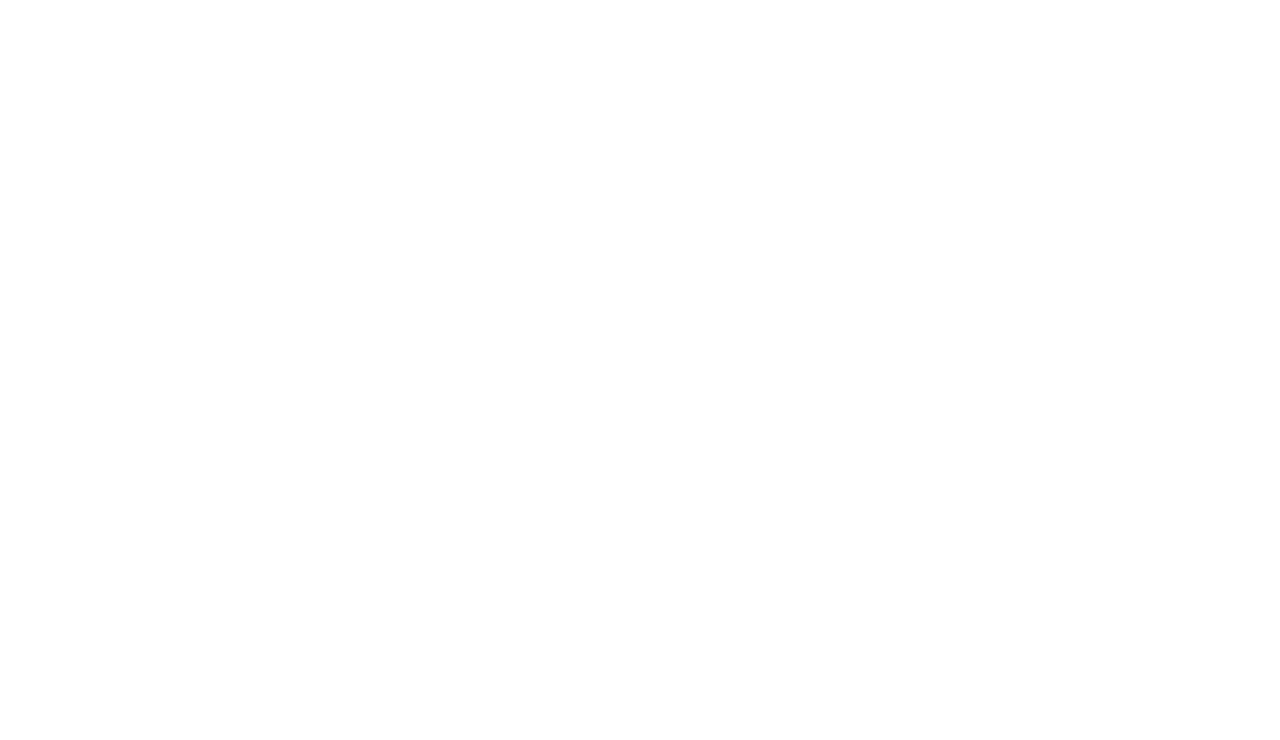
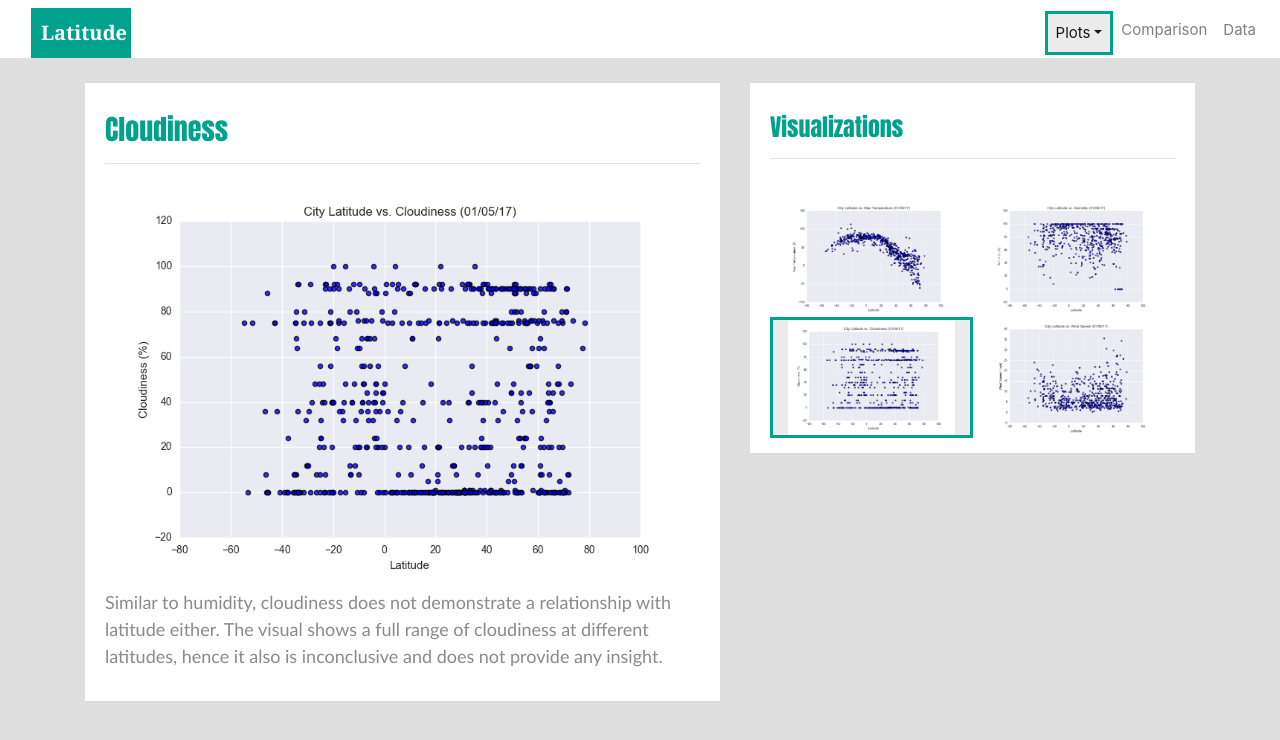
Before and after one commit to nsheikh23/Web-Design-Challenge, a plain HTML site: page cloudiness.html in a window 1280 px wide. Drawn offline with nearby package versions, Linux system fonts and the light colour scheme; files that its build step writes are made by us from their sources.

Commit message:
Finished humidity and cloudiness pages

```diff
--- a/cloudiness.html
+++ b/cloudiness.html
@@ -0,0 +1,103 @@
+<!DOCTYPE html>
+
+<head>
+    <meta charset="UTF-8">
+    <title>Cloudiness</title>
+
+    <!-- Bootstrap stylesheet -->
+    <link rel="stylesheet" href="https://stackpath.bootstrapcdn.com/bootstrap/4.3.1/css/bootstrap.min.css" integrity="sha384-ggOyR0iXCbMQv3Xipma34MD+dH/1fQ784/j6cY/iJTQUOhcWr7x9JvoRxT2MZw1T" crossorigin="anonymous">
+
+    <!-- External CSS stylesheet -->
+    <link rel="stylesheet" type="text/css" href="styles.css">
+
+</head>
+
+<body>
+
+    <!-- NavBar -->
+    <nav class="navbar navbar-expand-md navbar-light">
+        <a class='navbar-brand' href="landing_page.html" style="color: white">Latitude</a>
+        <button class="navbar-toggler border border-white" type="button" data-toggle="collapse" data-target="#navbarNavDropdown" aria-controls="navbarNavDropdown" aria-expanded="false" aria-label="Toggle navigation">
+            <span class="navbar-toggler-icon"></span>
+        </button>
+        <div class="collapse navbar-collapse" id="navbarNavDropdown">
+            <ul class="navbar-nav ml-auto">
+                <li class="nav-item dropdown active" >
+                    <a class="nav-link dropdown-toggle" href="#" id="navbarDropdownMenuLink" data-toggle="dropdown" aria-haspopup="true" area-expanded='false'>Plots</a>
+                    <div class="dropdown-menu" aria-labelledby="navbarDropdownMenuLink">
+                        <a class="dropdown-item" href="maxtemp.html">Max Temperature</a>
+                        <a class="dropdown-item" href="humidity.html">Humidity</a>
+                        <a class="dropdown-item" href="cloudiness.html">Cloudiness</a>
+                        <a class="dropdown-item" href="windspeed.html">Wind Speed</a>
+                    </div>
+                </li>
+                <li class="nav-item">
+                    <a class="nav-link" href="comparisons.html">Comparison</a>
+                </li>
+                <li class="nav-item">
+                    <a class="nav-link" href="data.html">Data</a>
+                </li>
+            </ul>
+        </div>
+    </nav>
+
+    <main class="container">
+        <div class="row">
+
+            <!-- Description Box -->
+            <div class="col-sm-12 col-md-7">
+                <div class='Box'>
+                    <h3 class="title">Cloudiness</h3>
+                    <hr>
+                    <img src="assets/images/Fig3.png" width="100%" height="100%">
+                    <p>
+                        Similar to humidity, cloudiness does not demonstrate a relationship with latitude either.
+                        The visual shows a full range of cloudiness at different latitudes, hence it also is inconclusive
+                        and does not provide any insight.
+                    </p>
+                </div>
+            </div>
+
+            <!-- Visualization Box  -->
+            <div class='col-sm-12 col-md-5'>
+                <div class="Box" id="visuals">
+                    <h4 class="title">Visualizations</h4>
+                    <hr>
+                    <br>
+                    <div class="container">
+                        <div class="row">
+
+                            <!-- Max Temp Chart -->
+                            <div class="col-sm-3 col-md-6">
+                                <a href="maxtemp.html"><img src="assets/images/Fig1.png"></a>
+                            </div>
+
+                            <!-- Humidity Chart -->
+                            <div class="col-sm-3 col-md-6">
+                                <a href="humidity.html"><img src="assets/images/Fig2.png"></a>
+                            </div>
+
+                            <!-- Cloudiness Chart -->
+                            <div class="col-sm-3 col-md-6 active">
+                                <a href="cloudiness.html"><img src="assets/images/Fig3.png"></a>
+                            </div>
+
+                            <!-- Wind Speed Chart -->
+                            <div class="col-sm-3 col-md-6">
+                                <a href="windspeed.html"><img src="assets/images/Fig4.png"></a>
+                            </div>
+                        </div>
+                    </div>
+
+                </div>
+
+            </div>
+        </div>
+
+    </main>
+
+<script src="https://code.jquery.com/jquery-3.3.1.slim.min.js" integrity="sha384-q8i/X+965DzO0rT7abK41JStQIAqVgRVzpbzo5smXKp4YfRvH+8abtTE1Pi6jizo" crossorigin="anonymous"></script>
+<script src="https://cdnjs.cloudflare.com/ajax/libs/popper.js/1.14.7/umd/popper.min.js" integrity="sha384-UO2eT0CpHqdSJQ6hJty5KVphtPhzWj9WO1clHTMGa3JDZwrnQq4sF86dIHNDz0W1" crossorigin="anonymous"></script>
+<script src="https://stackpath.bootstrapcdn.com/bootstrap/4.3.1/js/bootstrap.min.js" integrity="sha384-JjSmVgyd0p3pXB1rRibZUAYoIIy6OrQ6VrjIEaFf/nJGzIxFDsf4x0xIM+B07jRM" crossorigin="anonymous"></script>
+
+</body>
```
Also changed, not shown: humidity.html (+3 -1 lines), index.html (+1 -1 lines), maxtemp.html (+2 -2 lines), assets/images/Fig1.png (renamed from images/Fig1.png), assets/images/Fig2.png (renamed from images/Fig2.png), assets/images/Fig3.png (renamed from images/Fig3.png), assets/images/Fig4.png (renamed from images/Fig4.png), assets/styles.css (renamed from styles.css).
